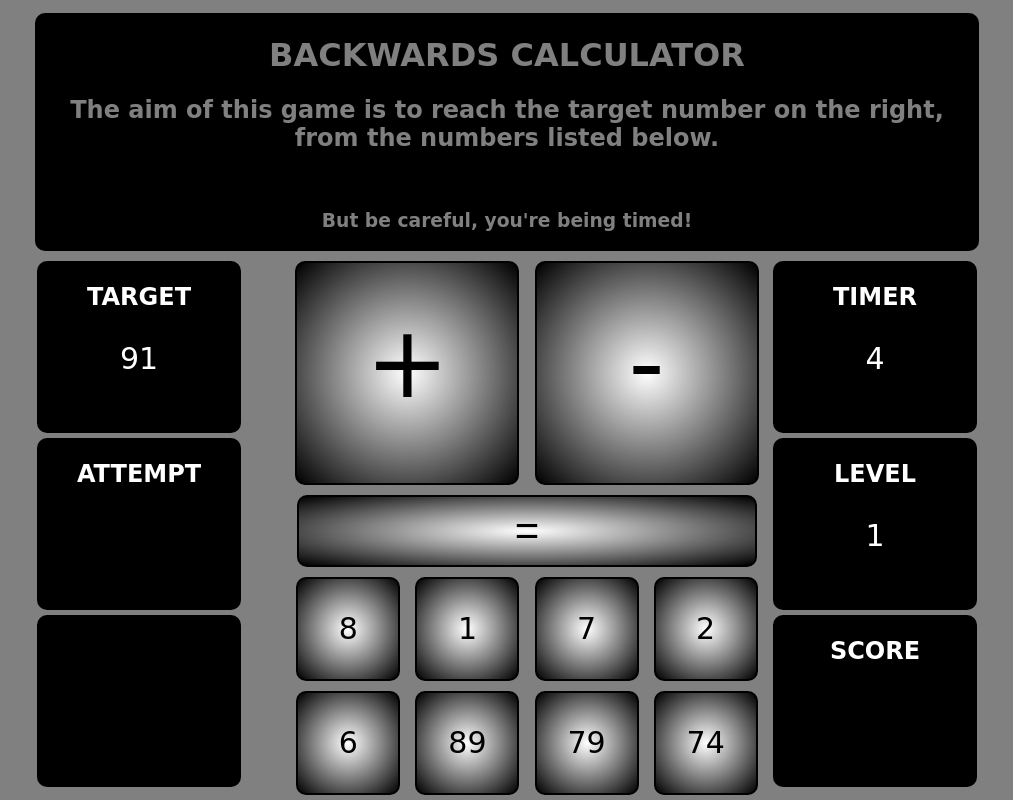
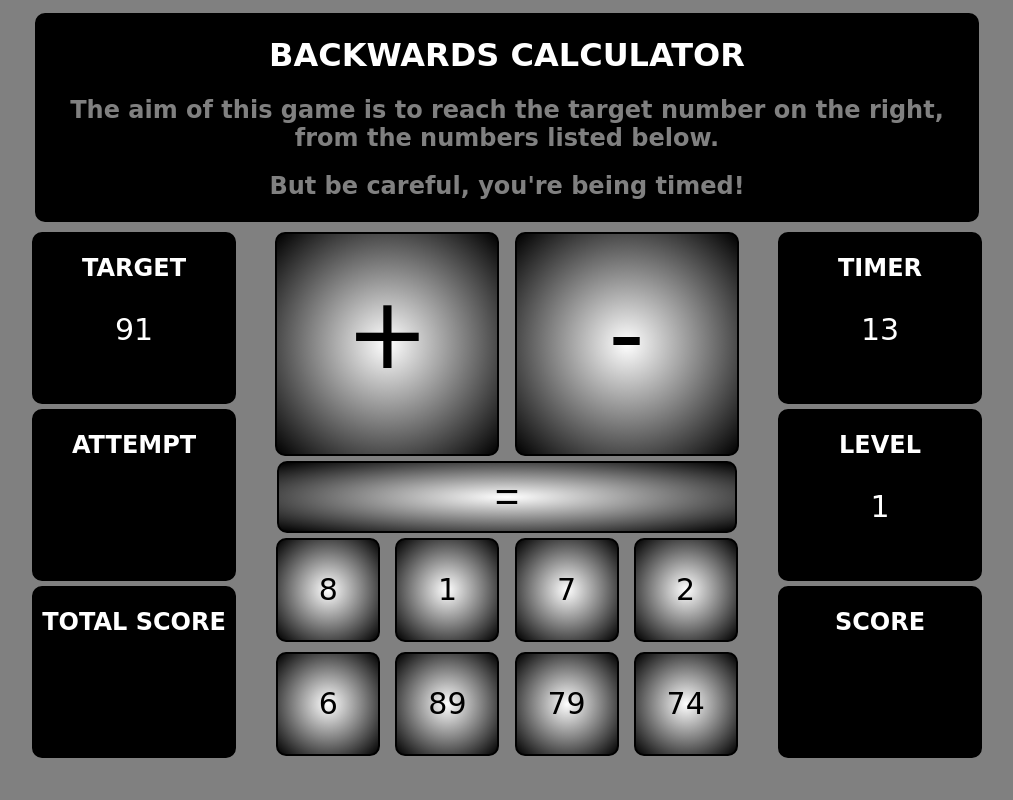
Before and after one commit to Mabakes/wdi-project-1, a PHP site: page / in a window 1280 px wide. Shown: the whole page, without its empty margins (133-1146 px from the left). Run offline with PHP 8.4, Linux system fonts and the light colour scheme; some libraries are stand-ins or nearby versions; some web fonts are replaced.

Commit message:
total score working

```diff
--- a/css/style.css
+++ b/css/style.css
@@ -14,9 +14,15 @@ header{
   background: black;
   color: grey;
 }
-/*h1 {
-  font-size: 40px;
-}*/
+
+ul{
+  margin: 0;
+  padding: 0;
+}
+
+h1 {
+  color: white;
+}
 
 p {
   font-size: 30px;
@@ -36,7 +42,6 @@ ul {
 
 .number, .operator, .eq{
   border: 2px solid black;
-  margin: 5px;
   display: inline-block;
   border-radius: 10px;
   font-size: 30px;
@@ -48,16 +53,20 @@ ul {
 }
 
 .number{
+  margin: 5px;
   height: 100px;
   width: 100px;
   line-height: 100px;
 }
+
 .operator {
+  margin: 5px;
   height: 220px;
   width: 220px;
   line-height: 200px;
   font-size: 100px;
 }
+
 .eq{
  width: 460px;
  height: auto;
@@ -68,6 +77,7 @@ ul {
 .eq:hover, .eq:active, .number:hover, .number:active, .operator:hover, .operator:active{
  color: white;
  background: black;
+ curser: hand;
 }
 
 .right{
@@ -78,23 +88,12 @@ ul {
   float: left;
 }
 
-.scoreboard_level, .scoreboard_score, .time, .target, .attempt, .blah{
+.scoreboard_level, .scoreboard_score, .time, .target, .attempt, .total_score{
   height: 168px;
   width: 200px;
   border: 2px solid black;
-  margin: 5px;
+  margin-top: 5px;
   border-radius: 10px;
   background: black;
   color: white;
 }
-
-/*.total_score {
-  height: 300px;
-  width: 1500px;
-  clear: both;
-  background-color: #FFF6CE;
-  color: black;
-  border: 4px solid #660066;
-  margin: 50px;
-  text-align: center;
-}*/
--- a/index.html
+++ b/index.html
@@ -17,8 +17,8 @@
   <header>
     <h1>BACKWARDS CALCULATOR</h1>
     <h2>The aim of this game is to reach the target number on the right, from the numbers listed below.</h2>
-      <br>
-      <h3>But be careful, you're being timed!</h3>
+
+    <h2>But be careful, you're being timed!</h2>
   </header>
   <div class="grid">
     <aside class="left">
@@ -30,7 +30,9 @@
         <h2>ATTEMPT</h2>
         <p><span class="attempt-num1"></span><span class="attempt-op"></span><span class="attempt-num2"></span><span class="playerSolution"></span></p>
       </div>
-        <div class="blah">
+      <div class="total_score">
+        <h2>TOTAL SCORE</h2>
+        <p><span class="total"></span></p>
       </div>
     </aside>
 
@@ -65,40 +67,6 @@
         <p class = "score"></p>
       </div>
     </aside>
-
-      <!-- <div class="total_score">
-      <div class="level_title">
-      <h1>YOUR SCORES</h1>
-    </div>
-    <div class="level_box">
-    <p class = "level_box_score">LEVEL 1</p>
-    <p class = "score_box_score"></p>
-  </div>
-  <div class="level_box">
-  <p class = "level_box_score">LEVEL 2</p>
-  <p class = "score_box_score"></p>
-</div>
-<div class="level_box">
-<p class = "level_box_score">LEVEL 3</p>
-<p class = "score_box_score"></p>
-</div>
-<div class="level_box">
-<p class = "level_box_score">LEVEL 4</p>
-<p class = "score_box_score"></p>
-</div>
-<div class="level_box">
-<p class = "level_box_score">LEVEL 5</p>
-<p class = "score_box_score"></p>
-</div>
-<div class="level_box">
-<p class = "level_box_score">LEVEL 6</p>
-<p class = "score_box_score"></p>
-</div>
-<div class="level_box">
-<p class = "level_box_score">LEVEL 7</p>
-<p class = "score_box_score"></p>
-</div> -->
-<!-- </div> -->
   </div>
 </body>
 </html>
--- a/js/app.js
+++ b/js/app.js
@@ -20,13 +20,14 @@ Game.init = function () {
   Game.level           = $('.level');
   Game.count           = 0;
   Game.score           = 0;
+  Game.totalScore      = 0;
   Game.countdown       = 20;
   Game.lev             = 1;
+  Game.total           = $('.total');
 
   // Start off by resetting the game
   Game.reset();
 
-//
   Game.clock = setInterval(Game.timer, 1000);
 
   // Setup eventListeners
@@ -49,8 +50,8 @@ Game.reset = function() {
   Game.$attemptop.text('');
   Game.$playerSolution.text('');
   Game.$answer.text('');
-  Game.score           = 0;
-  Game.countdown       = 10;
+  // Game.score           = 0;
+  // Game.countdown       = 20;
 
   // Run again...
   Game.generateNumbers();
@@ -95,11 +96,13 @@ Game.generateTargetNumber = function() {
   // Assigns it to the HTML
   Game.$answer.html(Game.answer);
 
-  // Game.clock = setInterval(Game.timer, 1000);
+  Game.timer();
 };
 
 // Count down timer
 Game.timer = function(){
+  console.log('timer');
+  // Game.countdown = 20;
   Game.countdown -= 1;
   if(Game.countdown === 0){
     clearInterval(Game.clock);
@@ -108,18 +111,20 @@ Game.timer = function(){
   Game.value.html(Game.countdown);
 };
 
-
 Game.timerDone = function(){
+  console.log('done');
+  Game.levelUp();
+  Game.score = 0;
   Game.reset();
-  Game.logScore = Game.scoreCount.text();
-  Game.box.html(Game.logScore);
-
-  Game.levelUp();
 };
 
 Game.levelUp = function(){
+  Game.totalScore = Game.totalScore + Game.score;
+  console.log(Game.totalScore);
+  Game.total.html(Game.totalScore);
   Game.lev++;
   Game.level.text(Game.lev);
+  Game.clock = setInterval(Game.timer, 1000);
 };
 
 Game.playerEquation = function(){
@@ -148,18 +153,13 @@ Game.playerSolution = function(){
 };
 
 Game.match = function(){
-  console.log('match');
   if (Game.completeSolution === Game.answer){
-    // clear Game.player1 and Game.player2
-    // alert('Well done!');
+    console.log('match');
     Game.score++;
     Game.scoreCount.html(Game.score);
-    console.log('Game.level');
     // Game.score();
   } else {
     Game.score--;
-    // alert('Naaaah!');
-    // Game.reset();
   }
   Game.reset();
 };
```
Also changed, not shown: reload.png (added). Lines whose indentation alone changed are shown as unchanged.
